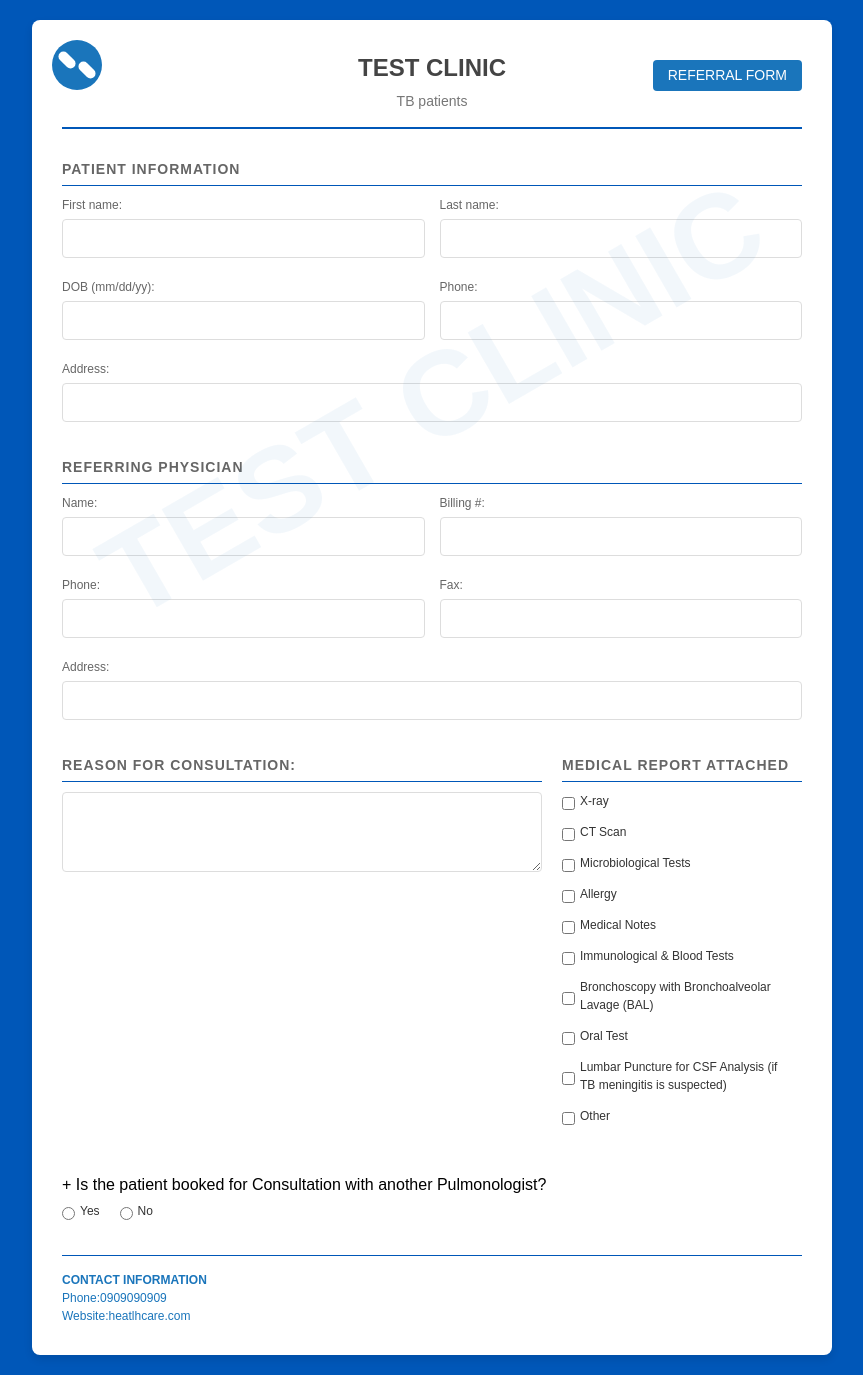
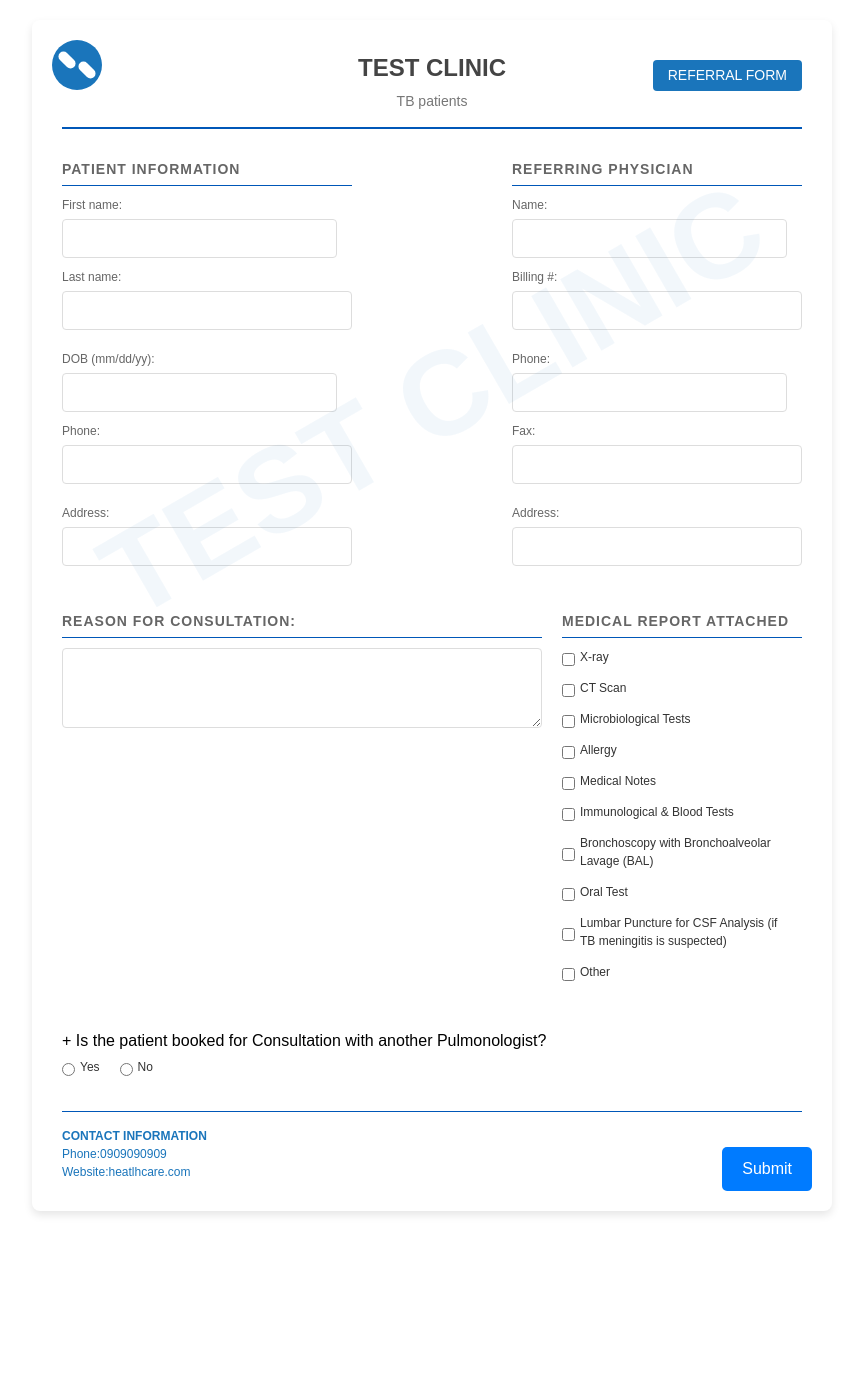
Before and after one commit to St4ckkk/health-recording-system, a PHP site: page /views/referral/referral.html in a window 1280 px wide. Shown: the whole page, without its empty margins (208-1071 px from the left). After the commit the page ends 1215 px from the top, so only its background shows below. Run offline with PHP 8.4, Linux system fonts and the light colour scheme; style sheets or scripts are compiled from the project's sources; some libraries are stand-ins or nearby versions.

Commit message:
updated referral

```diff
--- a/frontend/views/assets/css/referral.css
+++ b/frontend/views/assets/css/referral.css
@@ -1,6 +1,6 @@
 body {
   font-family: Arial, sans-serif;
-  background: var(--primary-blue);
+  background: var(--primary-ligth);
   padding: 20px;
   margin: 0;
 }
@@ -15,7 +15,13 @@ body {
   position: relative;
   overflow: hidden;
 }
-
+.container {
+  display: flex;
+  flex-direction: row;
+  max-width: 800px;
+  margin: auto;
+  gap: 10em;
+}
 .logo {
   position: absolute;
   top: 20px;
@@ -95,7 +101,9 @@ body {
   margin-bottom: 25px;
   position: relative;
 }
-
+#reason{
+  max-height: 300px;
+}
 .section-title {
   color: #666;
   font-weight: bold;
@@ -117,6 +125,7 @@ body {
   min-width: 200px;
   margin-right: 15px;
   margin-bottom: 10px;
+
 }
 
 .form-group:last-child {
@@ -204,3 +213,22 @@ input[type='radio'] {
   pointer-events: none;
   white-space: nowrap;
 }
+.button {
+  position: absolute;
+  bottom: 20px;
+  right: 20px;
+}
+
+.btn-primary {
+  background-color: #007bff;
+  color: white;
+  padding: 10px 20px;
+  border: none;
+  border-radius: 5px;
+  cursor: pointer;
+  font-size: 16px;
+}
+
+.btn-primary:hover {
+  background-color: #0056b3;
+}
--- a/frontend/views/referral/referral.html
+++ b/frontend/views/referral/referral.html
@@ -21,7 +21,7 @@
             <p>TB patients</p>
             <div class="form-title">REFERRAL FORM</div>
         </div>
-
+        <div class="container">
             <div class="section">
                 <div class="section-title">PATIENT INFORMATION</div>
                 <div class="form-row">
@@ -85,7 +85,7 @@
                     </div>
                 </div>
             </div>
-
+        </div>
         <div class="form-row">
             <div class="section" style="flex: 2; margin-right: 20px;">
                 <div class="section-title">REASON FOR CONSULTATION:</div>
@@ -154,7 +154,9 @@
                 </div>
             </div>
         </div>
-
+        <div class="button">
+            <button type="submit" class="btn-primary">Submit</button>
+        </div>
         <div class="footer">
             <strong>CONTACT INFORMATION</strong><br>
             Phone:0909090909<br>
```
Lines whose indentation alone changed are shown as unchanged.
